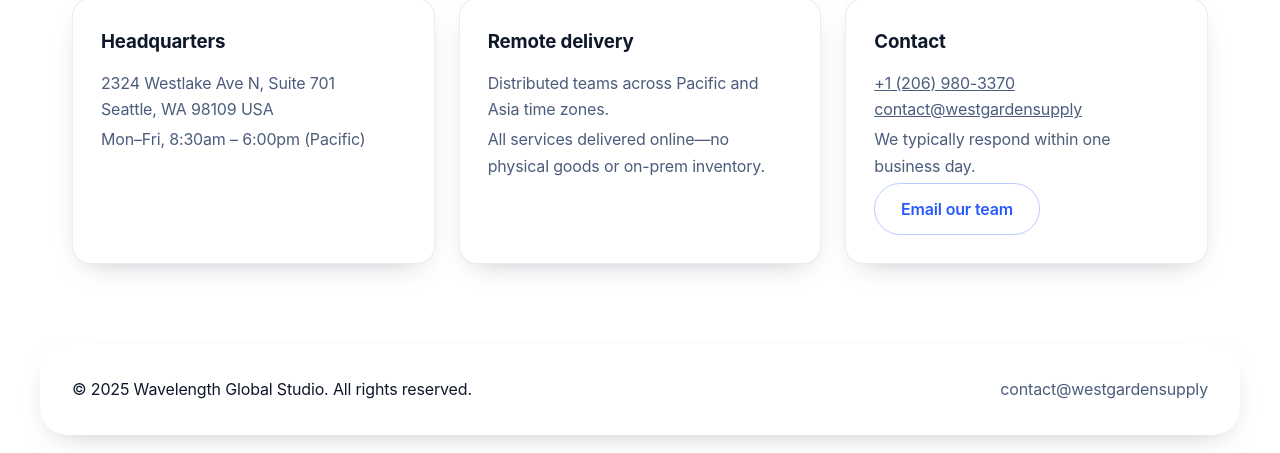
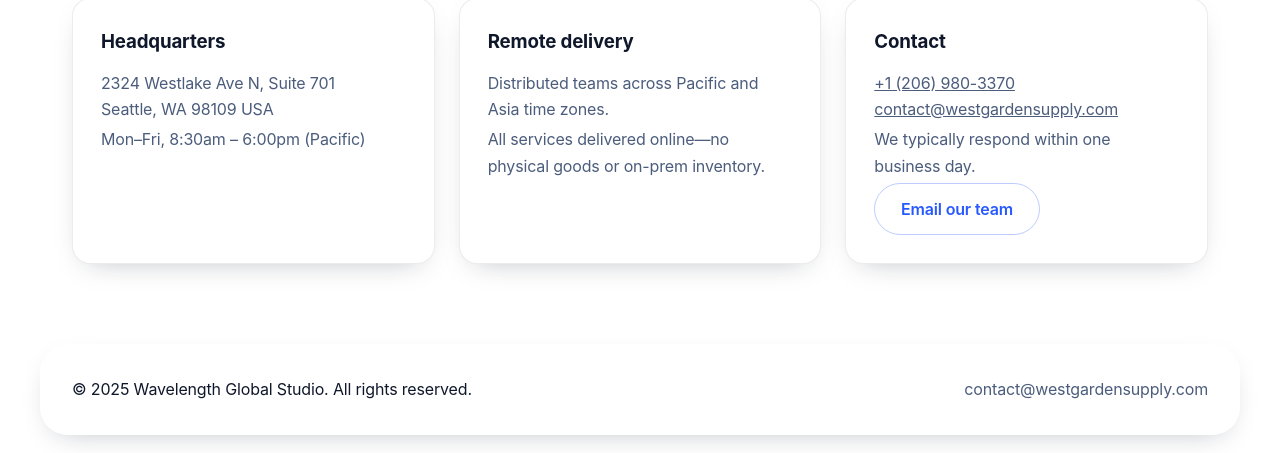
Before and after one commit to flyhxg/greenhouse-bridge, a Next.js app: page / in a window 1280 px wide. Shown: the part 4194-4647 px from the top of the page. Built offline with nearby package versions, Linux system fonts and the light colour scheme.

Commit message:
Update contact email domain

```diff
--- a/app/components/LandingPage.tsx
+++ b/app/components/LandingPage.tsx
@@ -455,19 +455,19 @@ const LandingPage: FC = () => {
               <p>
                 <a href="tel:+12069803370">+1 (206) 980-3370</a>
                 <br />
-                <a href="mailto:contact@westgardensupply">contact@westgardensupply</a>
+                <a href="mailto:contact@westgardensupply.com">contact@westgardensupply.com</a>
               </p>
               <p className="lang lang-en">We typically respond within one business day.</p>
               <p className="lang lang-zh">通常在一个工作日内回复。</p>
               <a
                 className="btn btn--ghost lang lang-en"
-                href="mailto:contact@westgardensupply?subject=Partnership%20Inquiry"
+                href="mailto:contact@westgardensupply.com?subject=Partnership%20Inquiry"
               >
                 Email our team
               </a>
               <a
                 className="btn btn--ghost lang lang-zh"
-                href="mailto:contact@westgardensupply?subject=%E5%90%88%E4%BD%9C%E9%97%AE%E8%AF%A2"
+                href="mailto:contact@westgardensupply.com?subject=%E5%90%88%E4%BD%9C%E9%97%AE%E8%AF%A2"
               >
                 发送邮件
               </a>
@@ -481,11 +481,11 @@ const LandingPage: FC = () => {
           <span className="lang lang-zh">© 2025 维浪全球工作室。保留所有权利。</span>
         </div>
         <div className="footer-links">
-          <a className="lang lang-en" href="mailto:contact@westgardensupply">
-            contact@westgardensupply
+          <a className="lang lang-en" href="mailto:contact@westgardensupply.com">
+            contact@westgardensupply.com
           </a>
-          <a className="lang lang-zh" href="mailto:contact@westgardensupply">
-            contact@westgardensupply
+          <a className="lang lang-zh" href="mailto:contact@westgardensupply.com">
+            contact@westgardensupply.com
           </a>
         </div>
       </footer>
```
